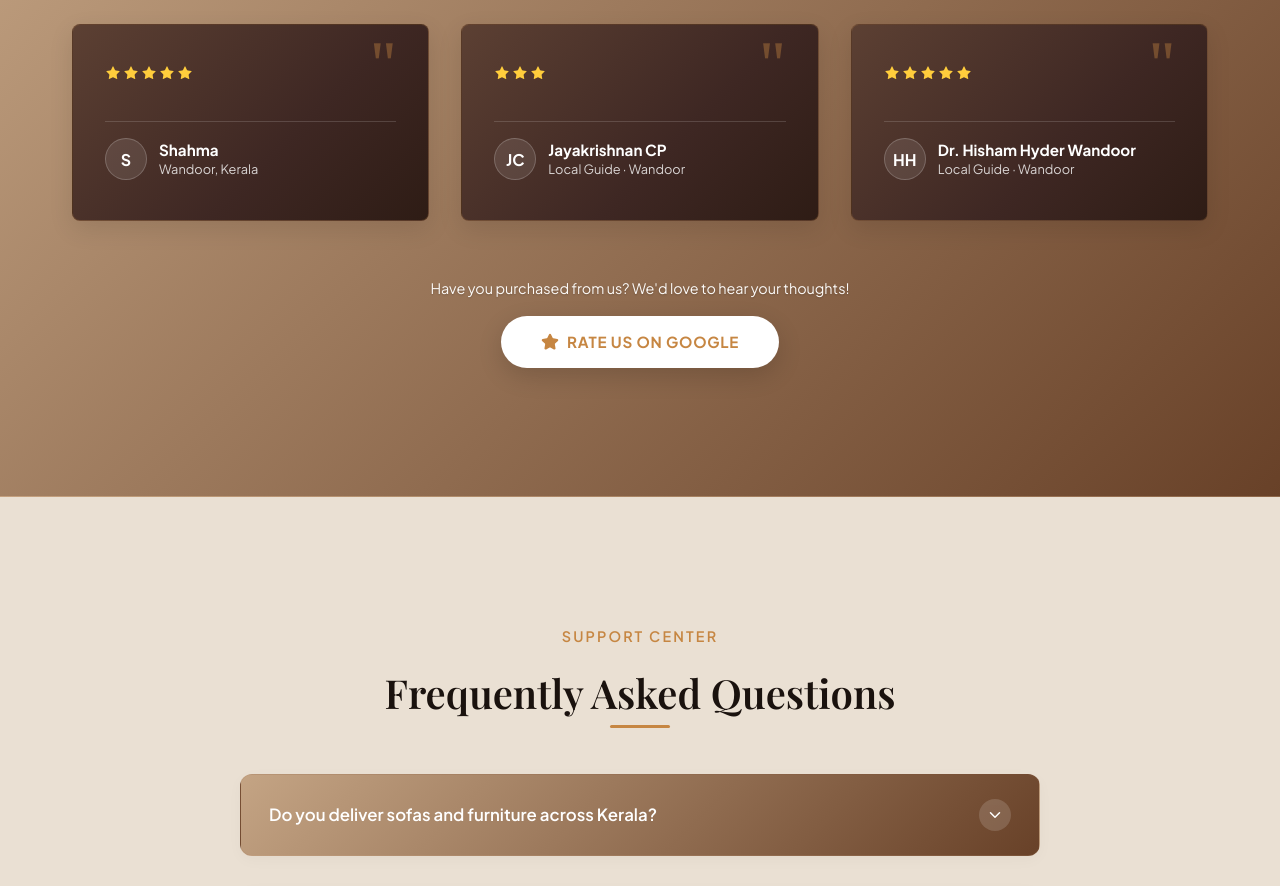
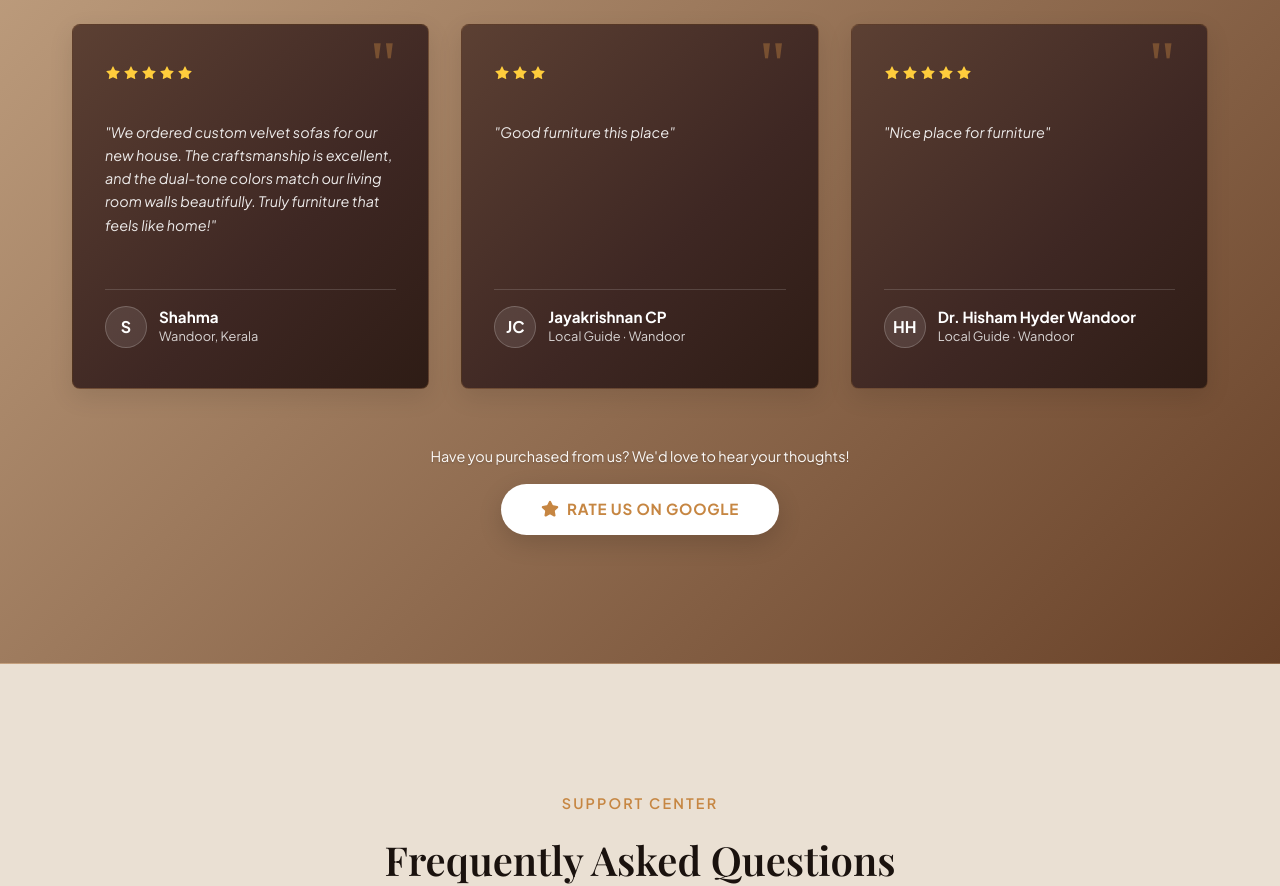
Before and after one commit to Shahmaaaa/website, a React (Vite) app: page / in a window 1280 px wide. Shown: the part 8340-9226 px from the top of the page. Built offline with nearby package versions, Linux system fonts and the light colour scheme; a web font is replaced by a local one.

Commit message:
Updated websitee

```diff
--- a/src/components/Reviews.tsx
+++ b/src/components/Reviews.tsx
@@ -5,6 +5,7 @@ interface Testimonial {
   name: string;
   location: string;
   rating: number;
+  text: string;
   initials: string;
 }
 
@@ -14,18 +15,21 @@ export const Reviews: React.FC = () => {
       name: 'Shahma',
       location: 'Wandoor, Kerala',
       rating: 5,
+      text: 'We ordered custom velvet sofas for our new house. The craftsmanship is excellent, and the dual-tone colors match our living room walls beautifully. Truly furniture that feels like home!',
       initials: 'S',
     },
     {
       name: 'Jayakrishnan CP',
       location: 'Local Guide · Wandoor',
       rating: 3,
+      text: 'Good furniture this place',
       initials: 'JC',
     },
     {
       name: 'Dr. Hisham Hyder Wandoor',
       location: 'Local Guide · Wandoor',
       rating: 5,
+      text: 'Nice place for furniture',
       initials: 'HH',
     },
   ];
@@ -66,6 +70,10 @@ export const Reviews: React.FC = () => {
                 ))}
               </div>
 
+              {/* Review Text */}
+              <p className="review-text" style={{ fontSize: '0.9rem', color: 'rgba(255, 255, 255, 0.9)', lineHeight: '1.6', fontStyle: 'italic', flexGrow: 1 }}>
+                "{review.text}"
+              </p>
 
               {/* Reviewer Meta */}
               <div className="reviewer-info" style={{ display: 'flex', alignItems: 'center', gap: '0.75rem', borderTop: '1px solid rgba(255, 255, 255, 0.15)', paddingTop: '1rem' }}>
```
